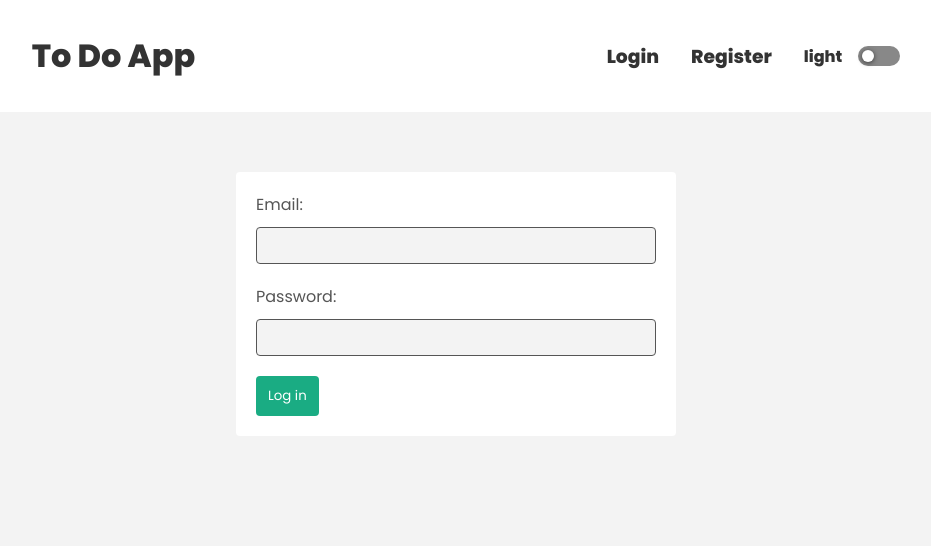
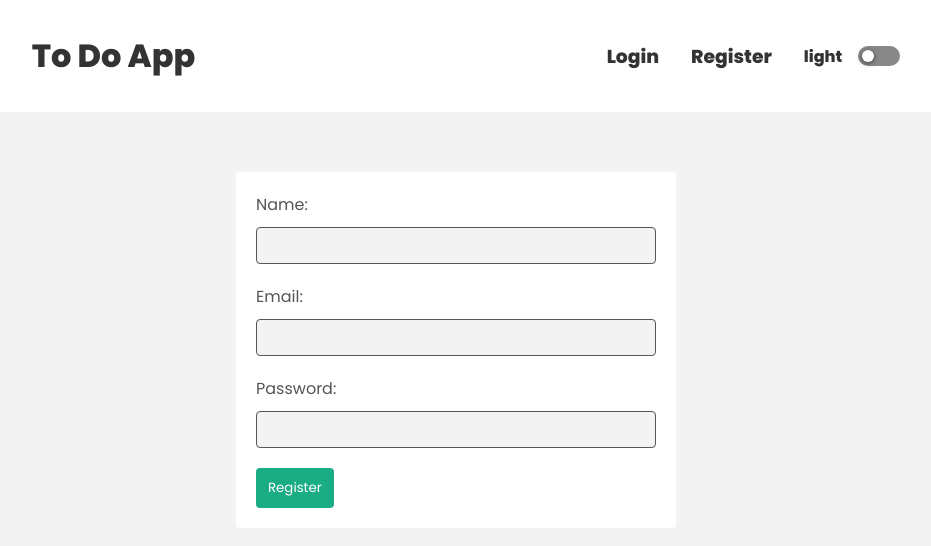
Before and after one commit to Sachin737/ToDoApp, a React (Create React App) app in the folder client/: page /register in a window 1280 px wide. Shown: the top 546 px of the page, without its empty margins (184-1115 px from the left). Built offline with nearby package versions, Linux system fonts and the light colour scheme.

Commit message:
register route  bug fixed

```diff
--- a/client/src/App.js
+++ b/client/src/App.js
@@ -28,7 +28,7 @@ function App() {
             />
             <Route
               path="/register"
-              element={!user ? <Login /> : <Navigate to={"/"} />}
+              element={!user ? <Register /> : <Navigate to={"/"} />}
             />
           </Routes>
         </div>
```
